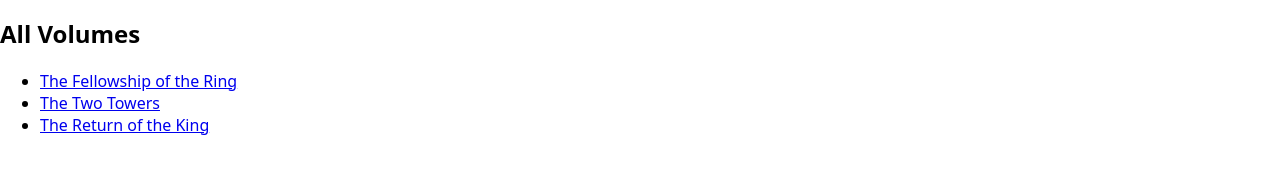
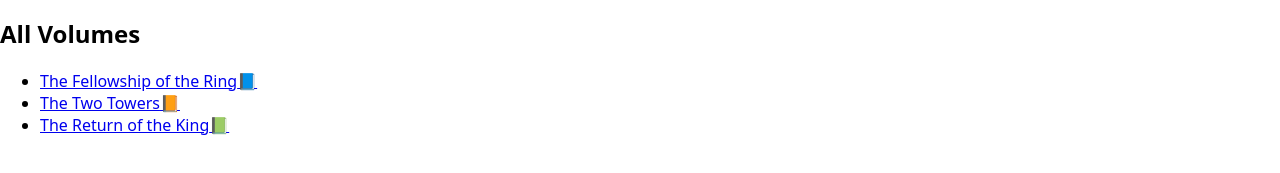
Before and after one commit to vaupunkt/NF-LordOfTheRingsApp-nextJS, a Next.js app: page /volumes in a window 1280 px wide. Shown: the part 155-328 px from the top of the page. Built offline with nearby package versions, Linux system fonts and the light colour scheme.

Commit message:
add emojis for fun

```diff
--- a/pages/index.js
+++ b/pages/index.js
@@ -4,7 +4,7 @@
   return (
     <div>
       <h1>Lord of the Rings App</h1>
-      <Link href="/volumes">Volumes</Link>
+      <Link href="/volumes">Volumes📚</Link>
     </div>
   );
 }
--- a/pages/volumes.js
+++ b/pages/volumes.js
@@ -10,15 +10,15 @@
       <ul>
         <li>
           <Link href="./volumes/the-fellowship-of-the-ring">
-            {volumes[0].title}
+            {volumes[0].title}📘
           </Link>
         </li>
         <li>
-          <Link href="./volumes/the-two-towers">{volumes[1].title}</Link>
+          <Link href="./volumes/the-two-towers">{volumes[1].title}📙</Link>
         </li>
         <li>
           <Link href="./volumes/the-return-of-the-king">
-            {volumes[2].title}
+            {volumes[2].title}📗
           </Link>
         </li>
       </ul>
```
